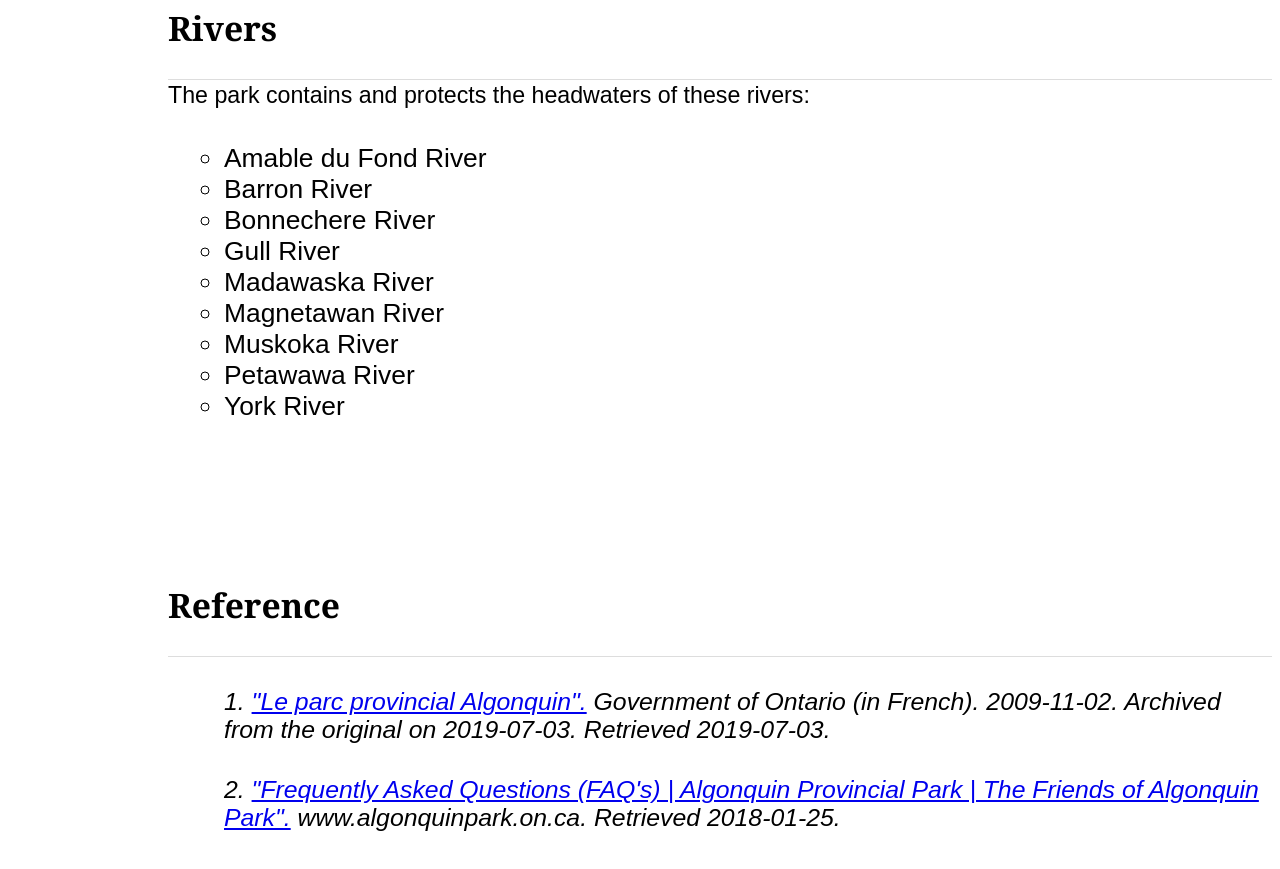
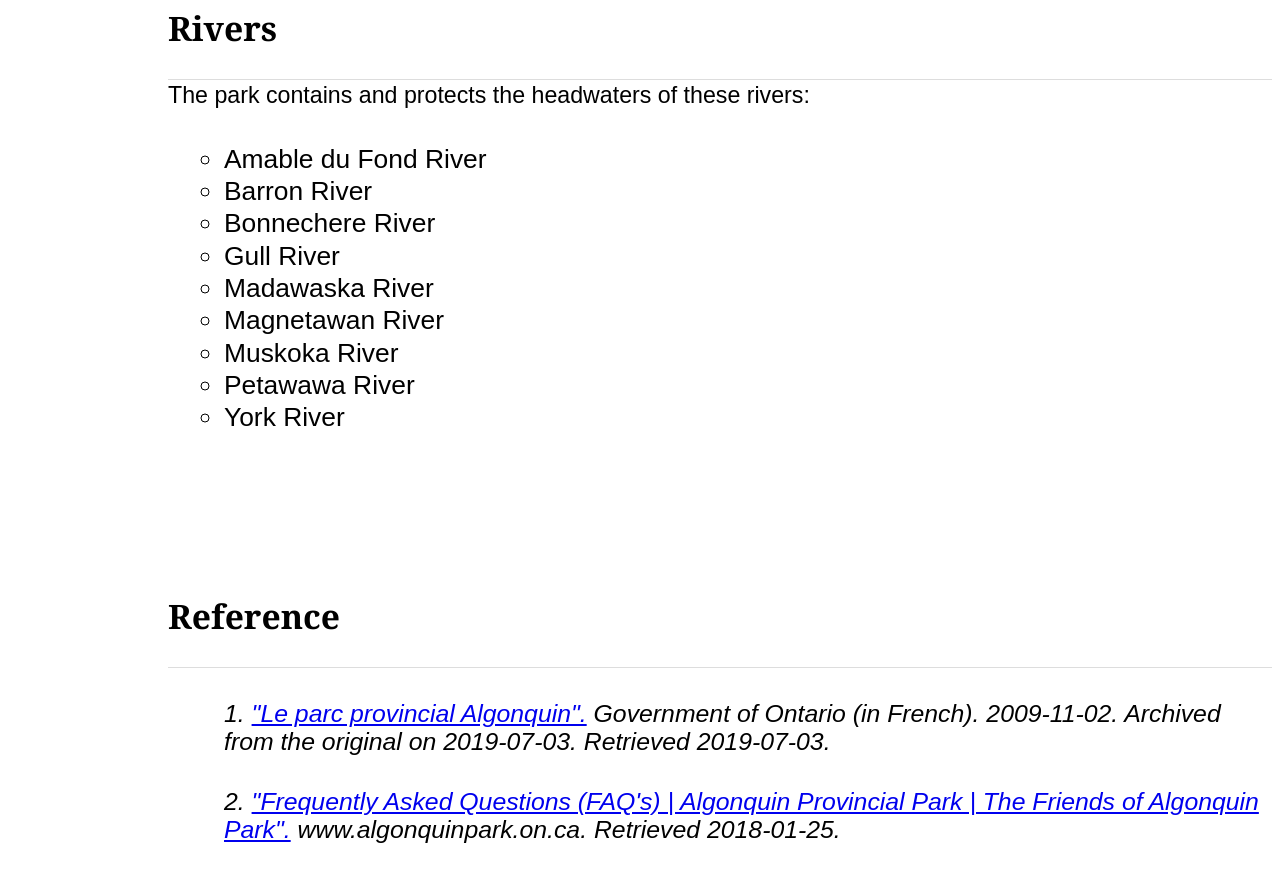
Before and after one commit to fang0072/private, a plain HTML site: page index.html in a window 1280 px wide. Shown: the part 2060-2929 px from the top of the page. Drawn offline with Linux system fonts and the light colour scheme.

Commit message:
Update park.css

```diff
--- a/css/park.css
+++ b/css/park.css
@@ -74,6 +74,7 @@ img {
     font-size: 1.65rem;
     padding-top: 7px;
     margin-left: 11rem;
+    line-height: 2.2ch;
     list-style-type: circle;
 }
 
```
